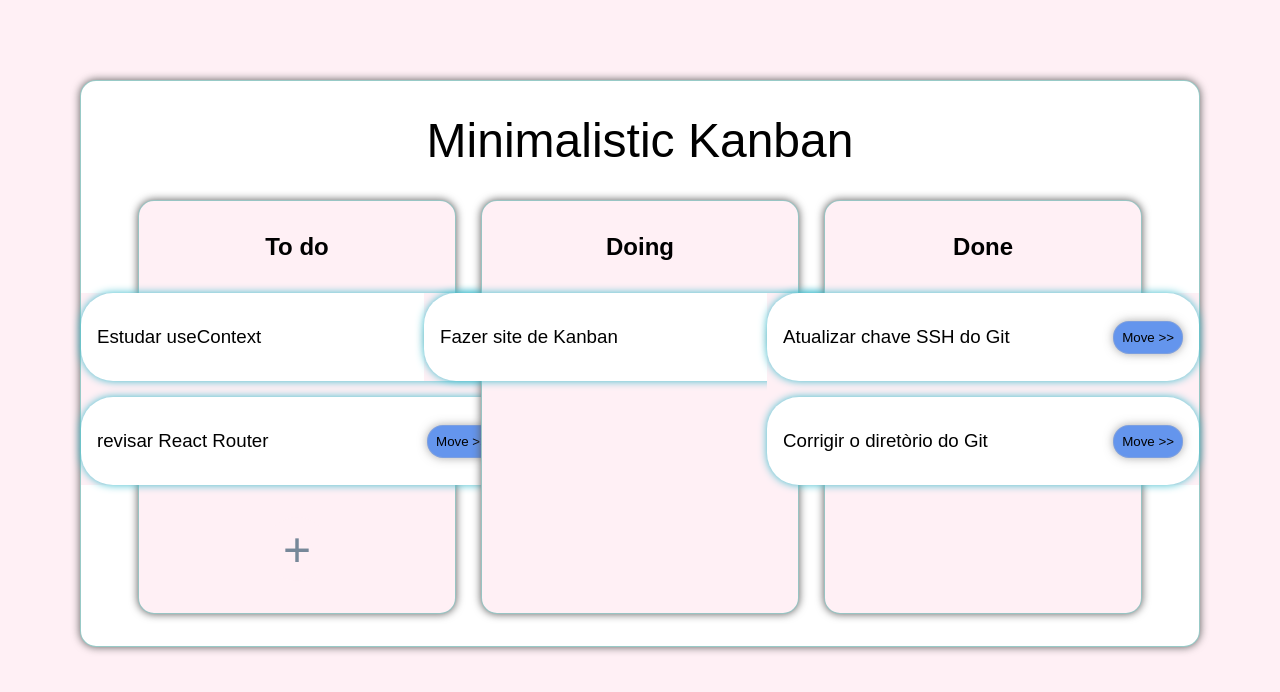
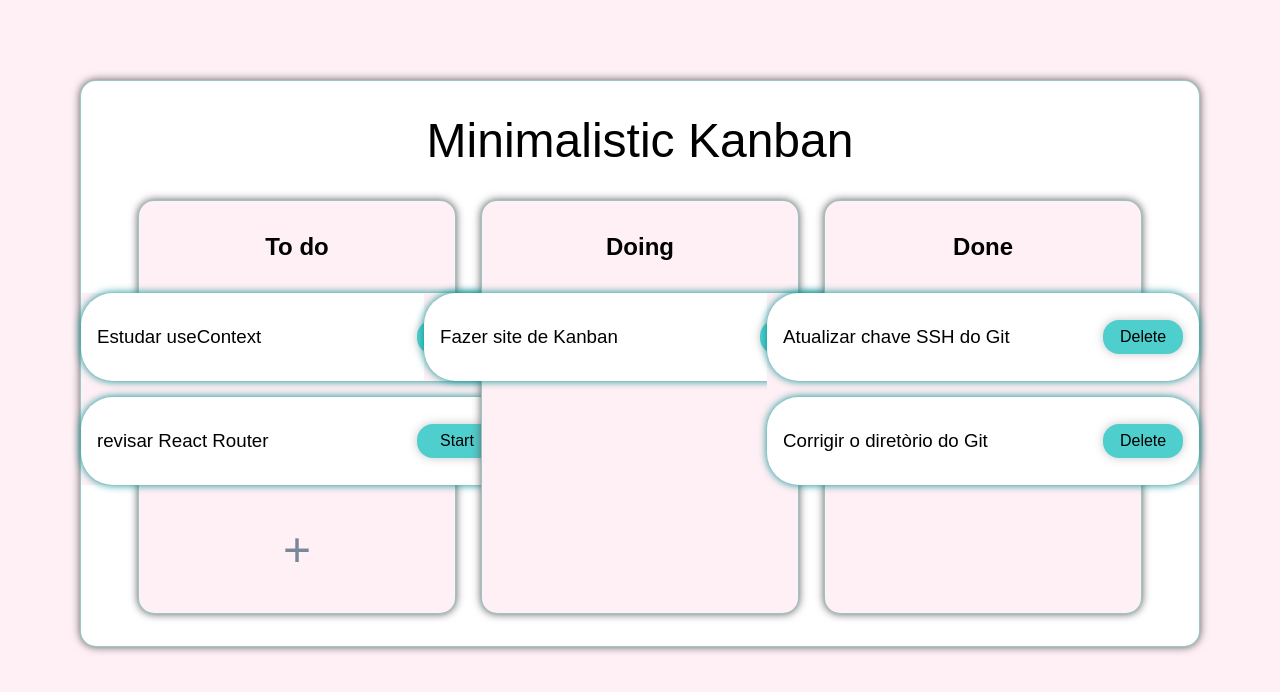
Before and after one commit to PedroEugenioDev/MinimalisticKanban, a React (Vite) app: page / in a window 1280 px wide. Shown: the top 692 px of the page. Built offline with nearby package versions, Linux system fonts and the light colour scheme; a web font is replaced by a local one.

Commit message:
Using props to set button text and changing button style

```diff
--- a/src/Components/Task/Task.jsx
+++ b/src/Components/Task/Task.jsx
@@ -4,7 +4,7 @@ export default function Task(props) {
   return (
     <div className={style.task}>
       <h3 className={style.taskTitle}>{props.name}</h3>
-      <button className={style.btnMove}>{"Move >>"}</button>
+      <button className={style.btnMove}>{props.btnText}</button>
     </div>
   );
 }
--- a/src/Components/Task/index.module.css
+++ b/src/Components/Task/index.module.css
@@ -6,7 +6,7 @@
   justify-content: space-between;
   align-items: center;
   border-radius: 2rem;
-  box-shadow: 0px 0px 8px rgb(60, 187, 204);
+  box-shadow: 0px 0px 8px darkcyan;
   font-family: "Khula", sans-serif;
   background-color: white;
 }
@@ -19,13 +19,15 @@
 
 .btnMove {
   padding: 0.5rem;
-  background-color: cornflowerblue;
+  width: 5rem;
+  font-size: 1rem;
+  background-color: rgb(79, 206, 206);
   border-radius: 1rem;
-  border: 1px solid rgba(192, 188, 188, 0.267);
-  box-shadow: 0px 0px 10px rgba(151, 151, 151, 0.822);
+  border-style: hidden;
+  box-shadow: 0px 0px 10px rgba(184, 184, 184, 0.822);
 }
 
 .btnMove:hover {
-  background-color: rgb(130, 102, 253);
+  background-color: rgb(83, 185, 185);
   cursor: pointer;
 }
--- a/src/Components/TaskList/TaskList.jsx
+++ b/src/Components/TaskList/TaskList.jsx
@@ -14,6 +14,14 @@ export default function TaskList(props) {
   const handleNewTask = () => {
     createNewTask("Nova Tarefa");
   };
+  let buttonText = "";
+  if (props.name === "To do") {
+    buttonText = "Start";
+  } else if (props.name === "Doing") {
+    buttonText = "Finish";
+  } else {
+    buttonText = "Delete";
+  }
 
   return (
     <>
@@ -21,7 +29,7 @@ export default function TaskList(props) {
         <h2 className={style.listTitle}>{props.name}</h2>
         <div className={style.listItems}>
           {props.list.map((item) => {
-            return <Task name={item.name} />;
+            return <Task name={item.name} btnText={buttonText} />;
           })}
         </div>
         {props.name === "To do" ? (
```
